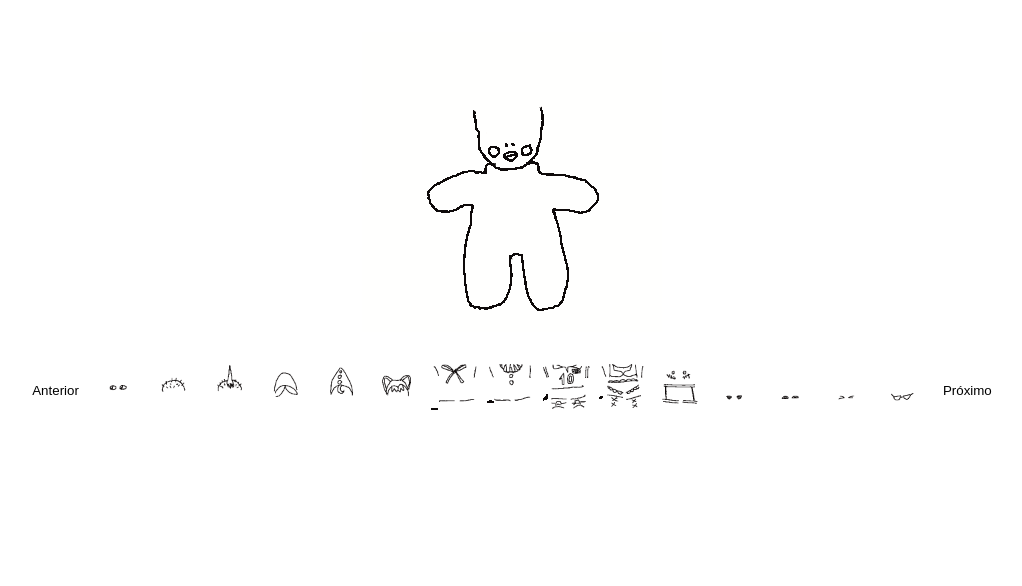
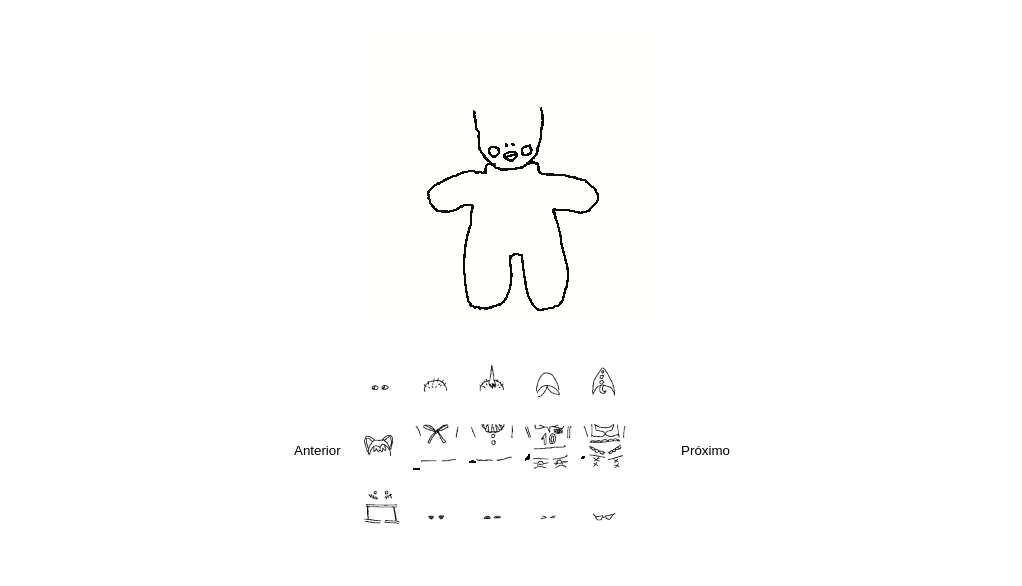
Before and after one commit to bettanzos/fofolete-creator, a plain HTML site: page index.html in a window 1280 px wide. Shown: the whole page, without its empty margins (128-1150 px from the left). Drawn offline with Linux system fonts and the light colour scheme.

Commit message:
corrigir opções

```diff
--- a/style.css
+++ b/style.css
@@ -38,6 +38,8 @@ main {
 .options__list {
   display: flex;
   gap: 8px;
+  max-width: 100%;
+  flex-wrap: wrap;
 }
 
 .option {
```
